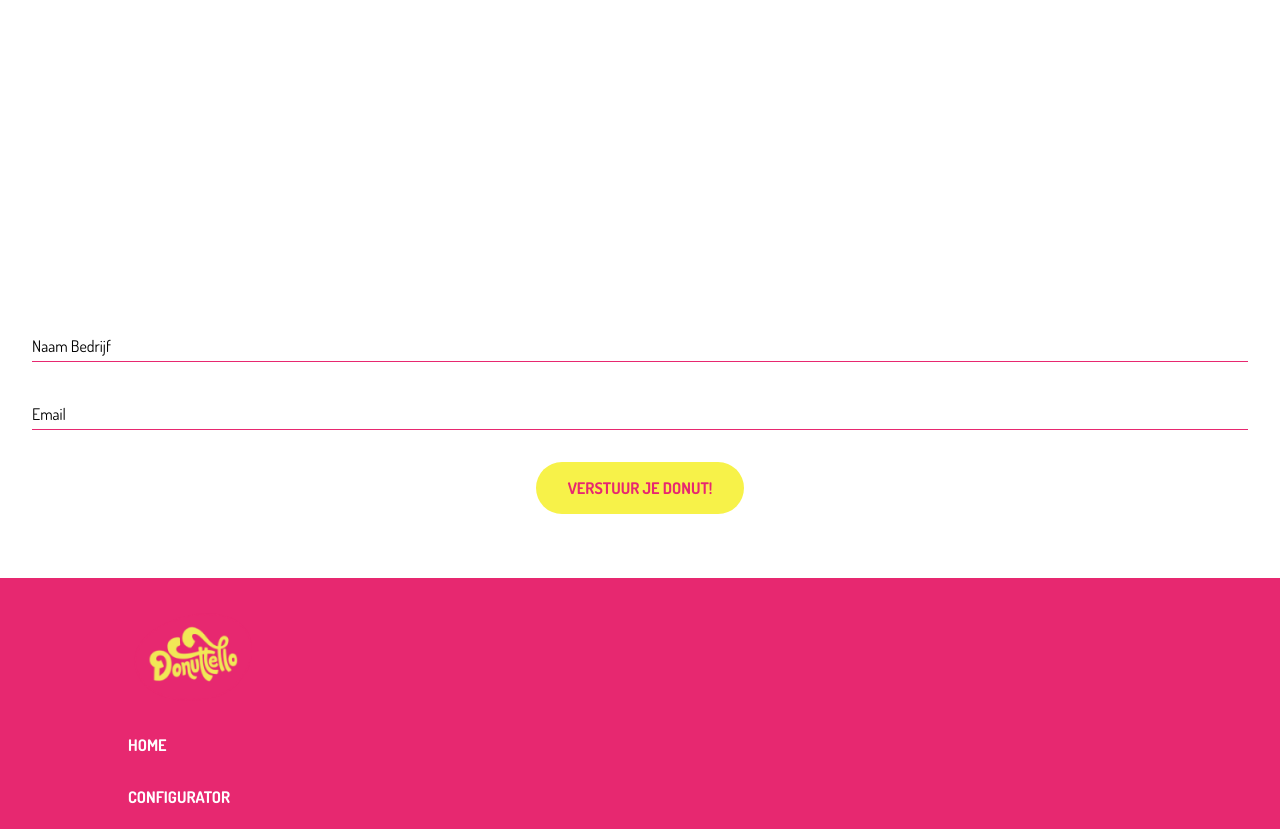
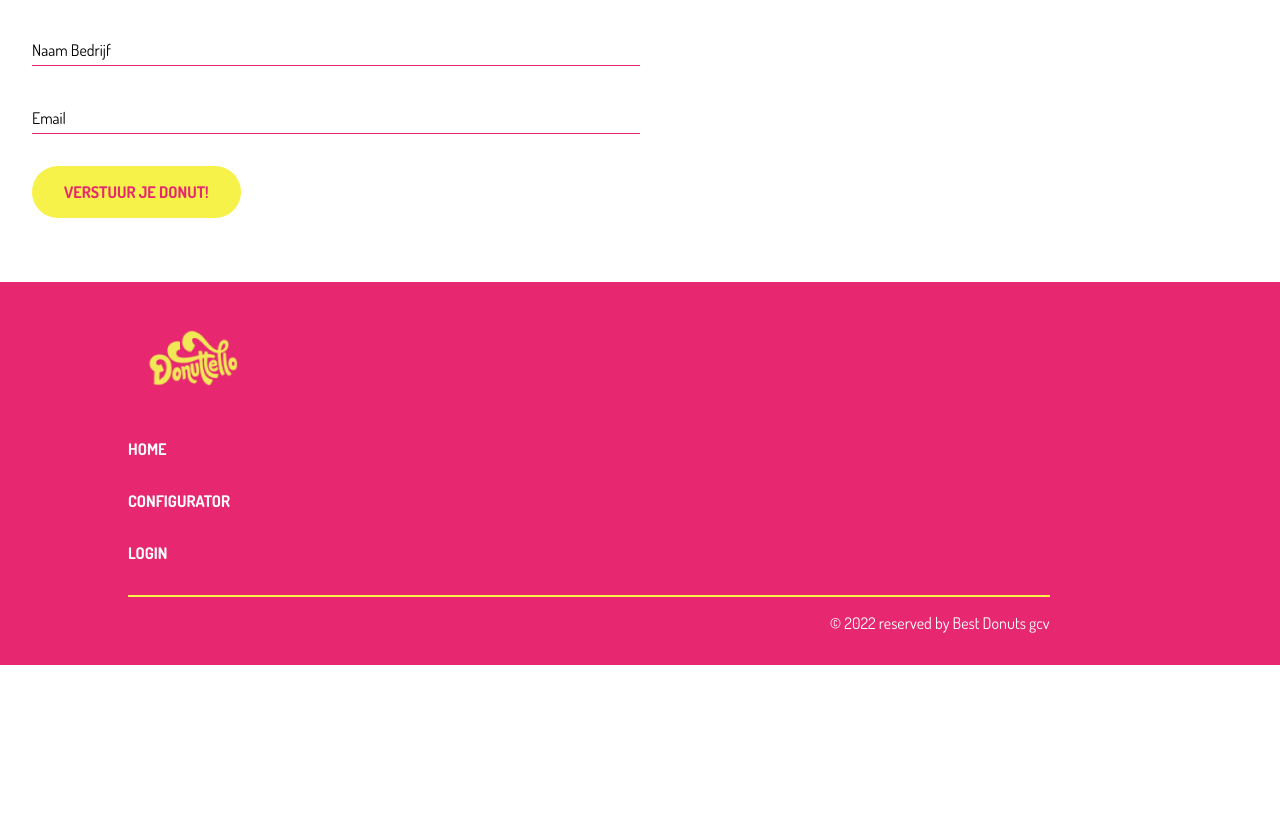
Before and after one commit to SenneChristiaens/Donuttello_Frontend, a Vue app: page /configurator in a window 1280 px wide. Shown: the part 820-1649 px from the top of the page. After the commit the page ends 1485 px from the top, so only its background shows below. Built offline with nearby package versions, Linux system fonts and the light colour scheme; no server answers.

Commit message:
feat: style configurator page for desktop

```diff
--- a/sass/_configurator.scss
+++ b/sass/_configurator.scss
@@ -19,6 +19,7 @@
 }
 
 .configurator__glaze{
+  display: flex;
   padding-top: 1rem;
   h2{
     margin: 1rem 0 2rem 0;
@@ -51,7 +52,7 @@
   margin-top: 1rem;
   position: relative;
   height: 3.25rem;
-  width: 100%;
+  width: 50%;
   color: colors.$black;
   overflow: hidden;
 }
@@ -59,7 +60,7 @@
 .configurator__form input {
   position: absolute;
   height: 100%;
-  width: 100%;
+  width: 50%;
   color: colors.$black;
   font-size: 1.2rem;
   line-height: 3.25rem;
@@ -120,7 +121,7 @@
 }
 
 .configurator__button {
-  text-align: center;
+  text-align: start;
 
   button {
     background-color: colors.$yellow;
```
